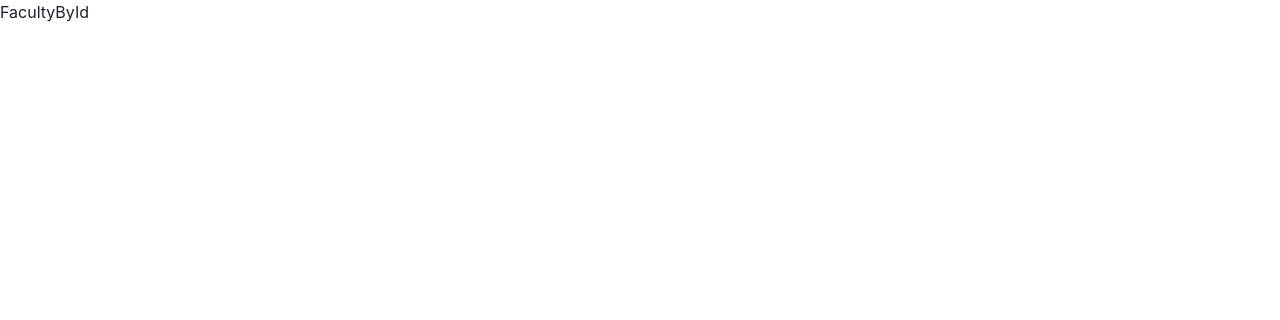
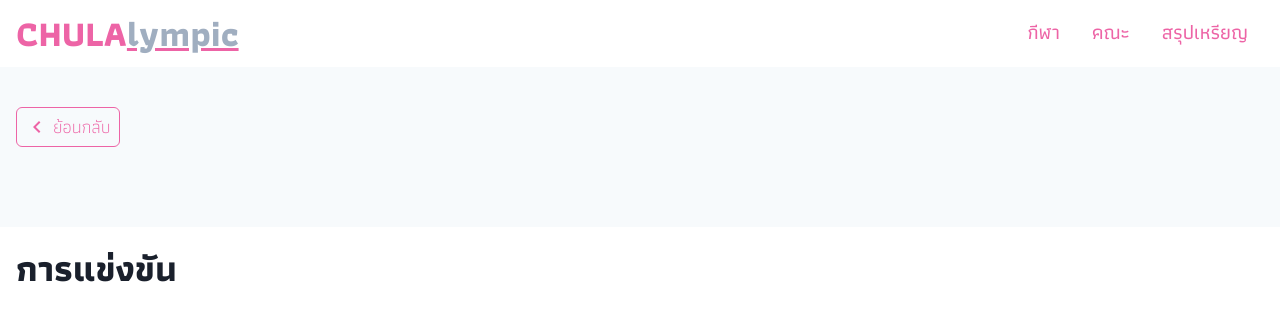
Before and after one commit to ratchanonp/chulalympic-web, a Next.js app: page /faculty/1 in a window 1280 px wide. Shown: the top 320 px of the page. Built offline with nearby package versions, Linux system fonts and the light colour scheme; no server answers.

Commit message:
feat(faculty) : faculty page

```diff
--- a/src/interfaces/faculty.interface.ts
+++ b/src/interfaces/faculty.interface.ts
@@ -3,4 +3,5 @@ export interface Faculty {
     name: string;
 }
 
-export type FacultyResponse = Faculty[];
+export type FacultyResponse = Faculty;
+export type FacultiesResponse = Faculty[];
--- a/src/pages/faculty/[id].tsx
+++ b/src/pages/faculty/[id].tsx
@@ -1,8 +1,48 @@
+import Navbar from "@/components/common/Navbar/Navbar"
+import { useLazyGetFacultyQuery } from "@/services/faculty"
+import { ChevronLeftIcon } from "@chakra-ui/icons"
+import { Button, Container, Flex, Heading, Icon, Skeleton } from "@chakra-ui/react"
+import { useRouter } from "next/router"
+import { useEffect } from "react"
 
 type Props = {}
 
 export default function FacultyById({ }: Props) {
-    return (
-        <div>FacultyById</div>
+    return (<>
+        <Navbar />
+        <FacultyHeader />
+        <Container maxW="container.xl" py={5}>
+            <Heading>การแข่งขัน</Heading>
+
+        </Container>
+    </>
     )
 }
+
+function FacultyHeader() {
+    const router = useRouter()
+    const { id } = router.query
+
+    const [trigger, { isLoading, data }] = useLazyGetFacultyQuery();
+
+    useEffect(() => {
+        if (router.isReady && id) {
+            trigger(id as string)
+        }
+    }, [router.isReady])
+
+    if (isLoading) return (<></>)
+
+    return (<Flex bgColor="gray.50" py={10} as="header">
+        <Container maxW="container.xl">
+            <Button onClick={() => router.back()} variant="outline" borderColor="pink.400" color="pink.400" fontSize="lg" colorScheme="pink" fontFamily="athiti" fontWeight="light" px={2}>
+                {" "}
+                <Icon fontSize="2xl" as={ChevronLeftIcon} mr={1} /> ย้อนกลับ
+            </Button>
+            <Skeleton isLoaded={!isLoading} width="fit-content">
+                <Heading as="h1" size="4xl" mt={10} display="flex" alignItems="center">{data?.name}</Heading>
+            </Skeleton>
+        </Container>
+    </Flex >);
+
+}
--- a/src/services/faculty.ts
+++ b/src/services/faculty.ts
@@ -1,12 +1,15 @@
-import { FacultyResponse } from "@/interfaces/faculty.interface";
+import { FacultiesResponse, FacultyResponse } from "@/interfaces/faculty.interface";
 import { api } from "./api";
 
 export const facultyApi = api.injectEndpoints({
     endpoints: (build) => ({
-        getFaculties: build.query<FacultyResponse, void>({
+        getFaculties: build.query<FacultiesResponse, void>({
             query: () => "faculty",
+        }),
+        getFaculty: build.query<FacultyResponse, string>({
+            query: (id) => `faculty/${id}`,
         }),
     }),
 })
 
-export const { useGetFacultiesQuery } = facultyApi;
+export const { useGetFacultiesQuery, useGetFacultyQuery, useLazyGetFacultyQuery } = facultyApi;
```
